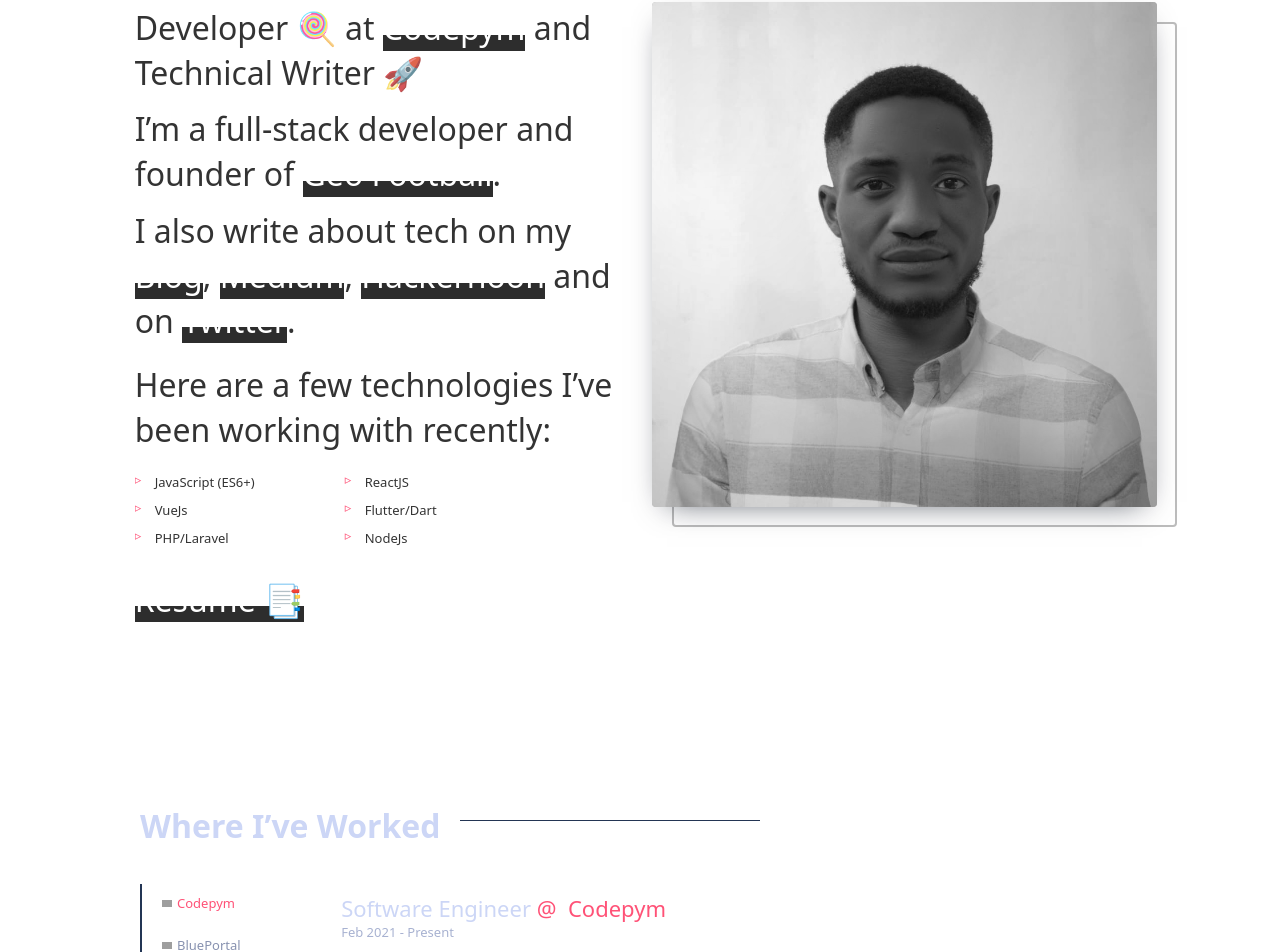
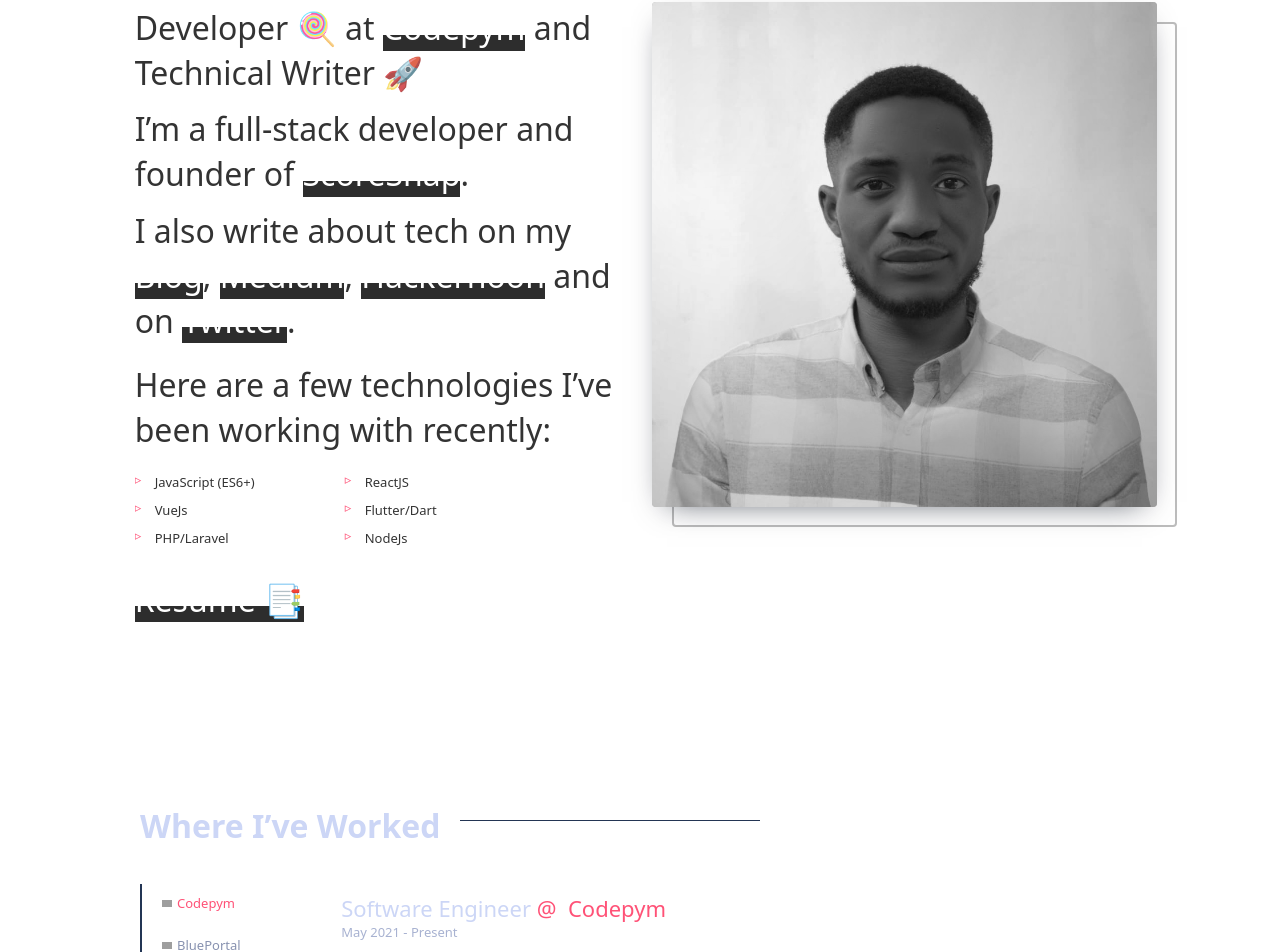
Before and after one commit to bensonarafat/arafatbenson, a Nuxt app: page / in a window 1280 px wide. Shown: the part 241-1193 px from the top of the page. Built offline with nearby package versions, Linux system fonts and the light colour scheme; grey boxes are pictures that could not be loaded.

Commit message:
Update work experience

```diff
--- a/components/About.vue
+++ b/components/About.vue
@@ -10,7 +10,7 @@
                             <p class="pb-3">Developer 🍭 at <a class="hero__link hero__link" href="https://www.codepym.com/" target="_blank">Codepym</a> and Technical Writer 🚀</p>
                             <p class="pb-3">
                                 I’m a full-stack developer and founder of
-                                <a href="https://geofootball.live" target="_blank" class="hero__link hero__link--codista">Geo Football</a>.
+                                <a href="https://scoresnap.io" target="_blank" class="hero__link hero__link--codista">ScoreSnap</a>.
                                 <br class="hero__br"/>
                             </p>
                             <p>
--- a/components/Experience.vue
+++ b/components/Experience.vue
@@ -24,7 +24,7 @@
                     <span class="company">&nbsp;@&nbsp;
                       <a href="https://www.codepym.com/" class="inline-link" rel="noopener noreferrer" target="_blank">Codepym</a></span>
                   </h3>
-                  <p class="range">Feb 2021 - Present</p>
+                  <p class="range">May 2021 - Present</p>
                   <div>
                     <ul>
                       <li>​​Led a project to implement a new feature that allowed teachers to track student progress more effectively, resulting in a 25% increase in teacher satisfaction.</li>
@@ -43,7 +43,7 @@
                     <span class="company">&nbsp;@&nbsp;
                       <a href="https://blueportalcompany.com/" class="inline-link" rel="noopener noreferrer" target="_blank">Blueportal Company</a></span>
                   </h3>
-                  <p class="range">Dec 2021 - Jan 2023</p>
+                  <p class="range">June 2022 - Present</p>
                   <div>
                     <ul>
                       <li>Developed and implemented novel software tools. Increased automation and efficiency level by 35%. </li>
@@ -61,7 +61,7 @@
                     <span class="company">&nbsp;@&nbsp;
                       <a href="https://bemo.ng/" class="inline-link" rel="noopener noreferrer" target="_blank">Bemo Technologies </a></span>
                   </h3>
-                  <p class="range">Apr 2019 - Feb 2021</p>
+                  <p class="range">June 2019 - Apr 2021</p>
                   <div>
                     <ul>
                       <li>Successfully led a team of engineers to implement a new surge pricing algorithm that improved pricing accuracy and reduced customer complaints by 25%.</li>
```
